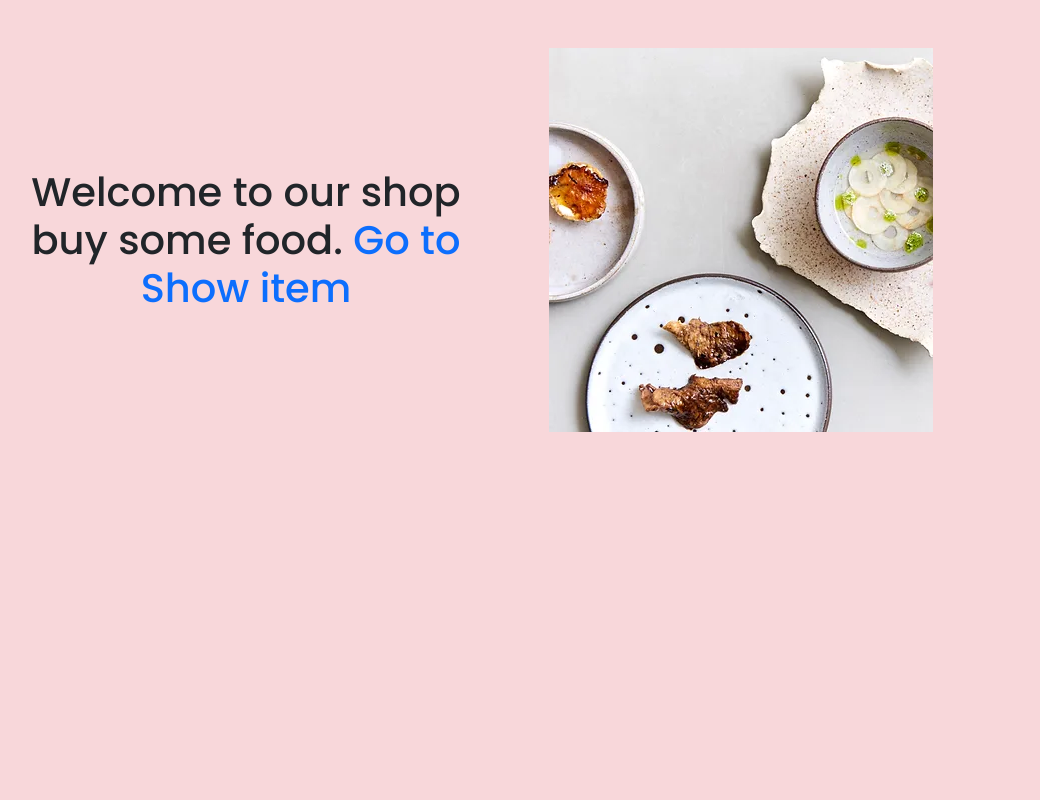
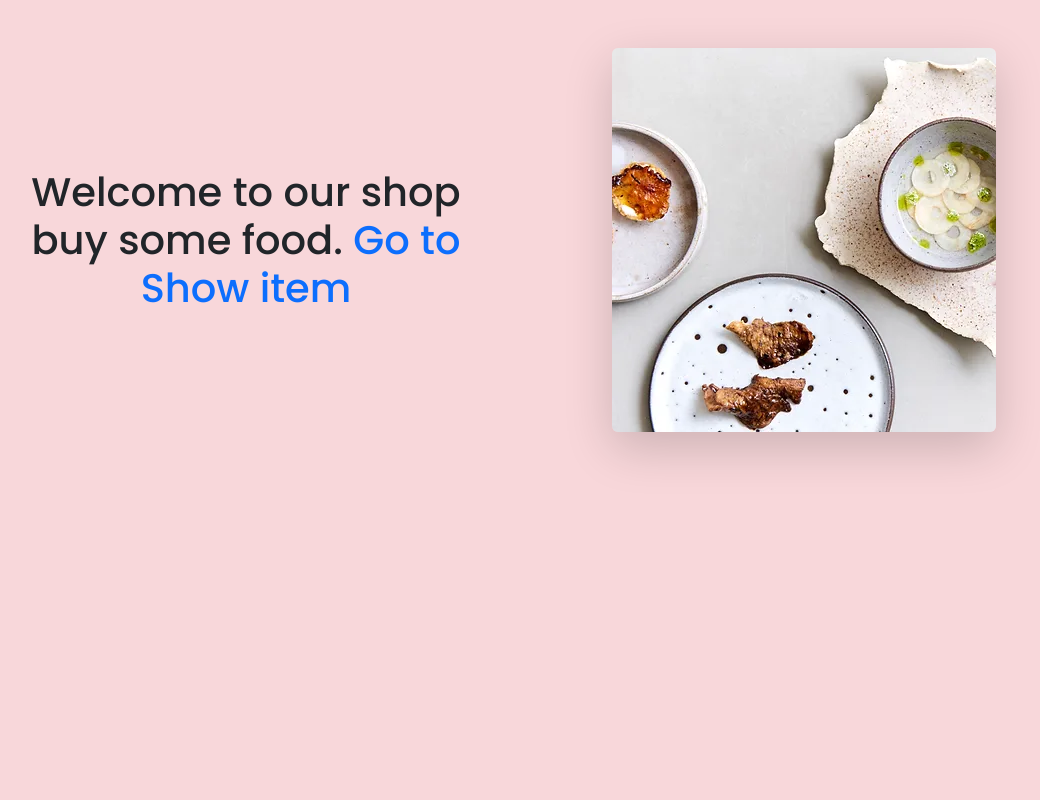
Before and after one commit to coderboy-raiyan/meal-hero-django, a Django app: page / in a window 1280 px wide. Shown: the part 56-856 px from the top of the page, without its empty margins (139-1179 px from the left). Run offline with Django 4.2, Linux system fonts and the light colour scheme.

Commit message:
some small modification done

```diff
--- a/restaurant/templates/home.html
+++ b/restaurant/templates/home.html
@@ -15,8 +15,8 @@
       <span class="text-primary">Go to Show item</span>
     </h1>
 
-    <div class="w-lg-50 w-100 mx-auto">
-      <img class="w-full" src="{%static 'bg-home.webp'%}" alt="" />
+    <div class="w-lg-50 w-100 d-flex  mx-auto">
+      <img class="mx-auto w-sm-100 shadow-lg rounded" src="{%static 'bg-home.webp'%}" alt="" />
     </div>
   </div>
 </section>
```
